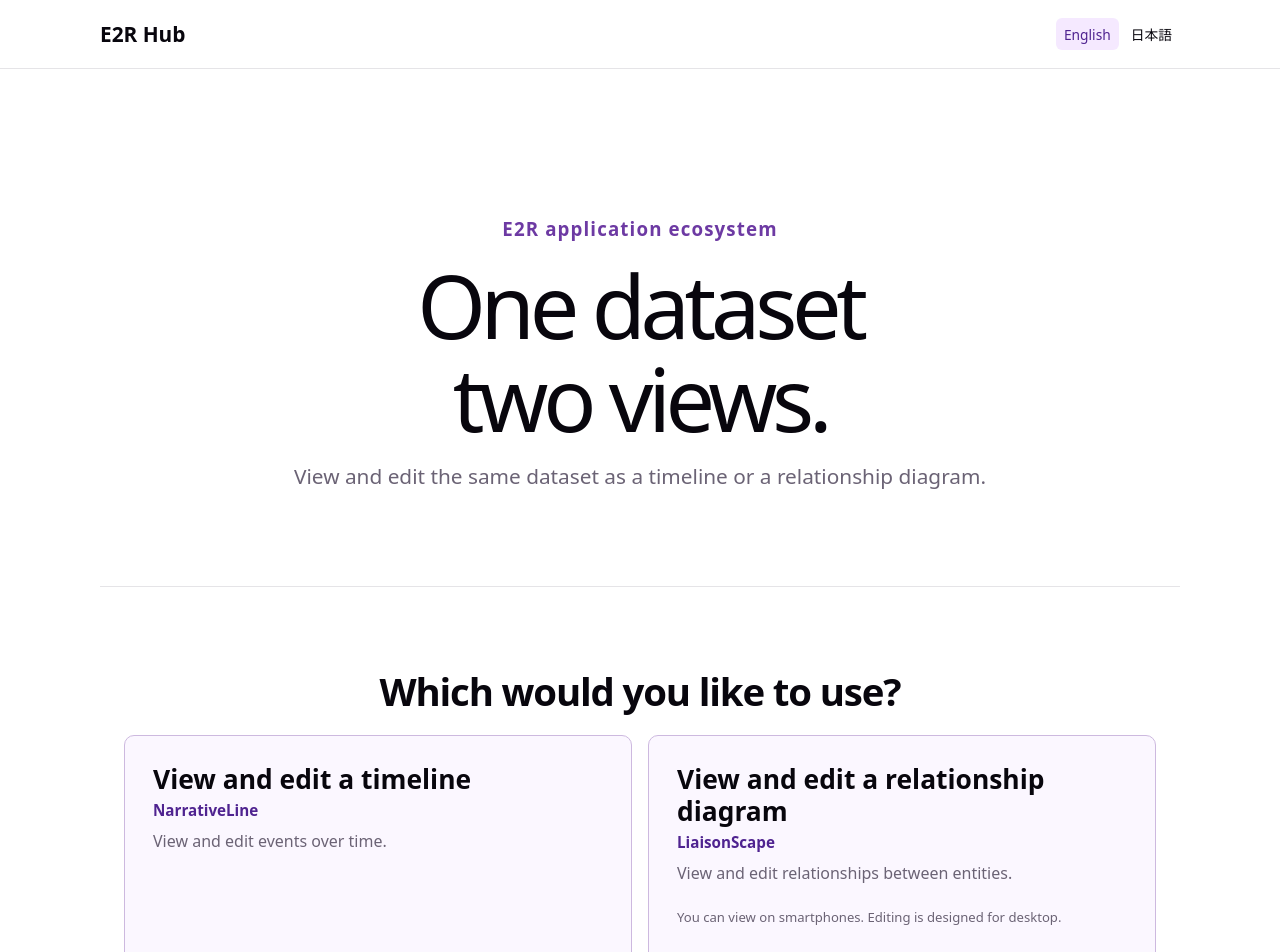
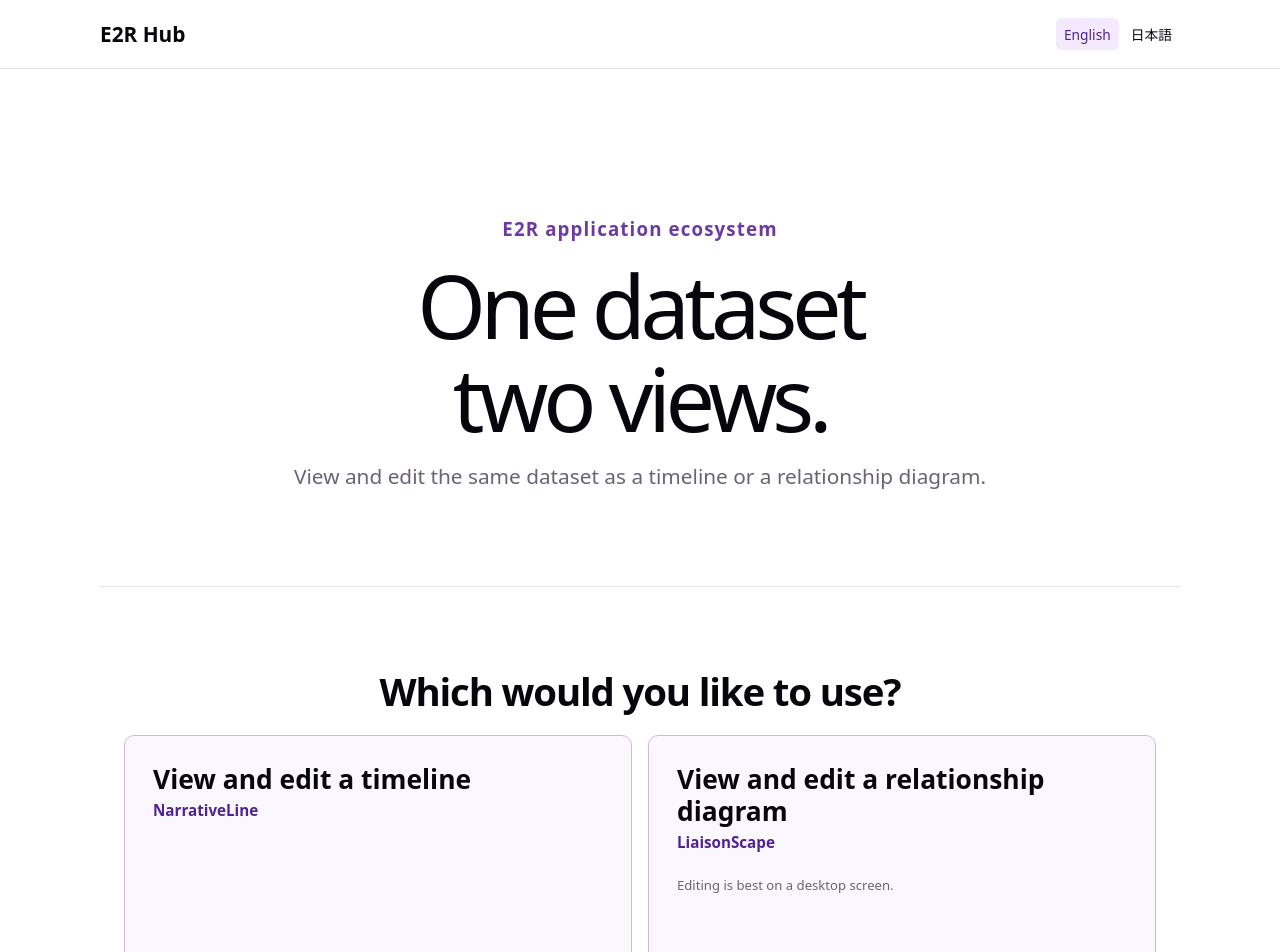
Before and after one commit to sukoyaka-dopeness/e2r-hub, a React (Vite) app: page / in a window 1280 px wide. Shown: the top 952 px of the page. Built offline with nearby package versions, Linux system fonts and the light colour scheme.

Commit message:
feat: refresh public Hub sample entry

```diff
--- a/src/App.tsx
+++ b/src/App.tsx
@@ -53,7 +53,7 @@ const copy = {
     narrativeDescription: 'View and edit events over time.',
     liaisonTitle: 'LiaisonScape',
     liaisonDescription: 'View and edit relationships between entities.',
-    mobileNote: 'You can view on smartphones. Editing is designed for desktop.',
+    mobileNote: 'Editing is best on a desktop screen.',
     tryIt: 'Try real examples',
     berlinTitle: 'History of the Berlin Wall',
     berlinDescription: 'Explore historical events through both time and relationships.',
@@ -110,7 +110,7 @@ const copy = {
     narrativeDescription: 'イベントの時間の流れを見たり、編集したりできます。',
     liaisonTitle: 'LiaisonScape',
     liaisonDescription: 'エンティティ同士の関係を見たり、編集したりできます。',
-    mobileNote: 'スマートフォンでは閲覧できます。編集はPC向けです。',
+    mobileNote: '編集にはPC画面が適しています。',
     tryIt: '実際の例を見る',
     berlinTitle: 'ベルリンの壁の歴史',
     berlinDescription: '歴史上のイベントを、時間と関係の両方から見られるサンプルです。',
@@ -220,12 +220,10 @@ function App() {
             <ExternalLink className="application-card" href={links.narrativeLine}>
               <h3>{text.narrativeAction}</h3>
               <p className="product-name">{text.narrativeTitle}</p>
-              <p>{landing.narrativeDescription}</p>
             </ExternalLink>
             <ExternalLink className="application-card" href={links.liaisonScape}>
               <h3>{text.liaisonAction}</h3>
               <p className="product-name">{text.liaisonTitle}</p>
-              <p>{text.liaisonDescription}</p>
               <small>{text.mobileNote}</small>
             </ExternalLink>
           </div>
```
Also changed, not shown: 1 other file (tests, documents, lock files or other folders).
